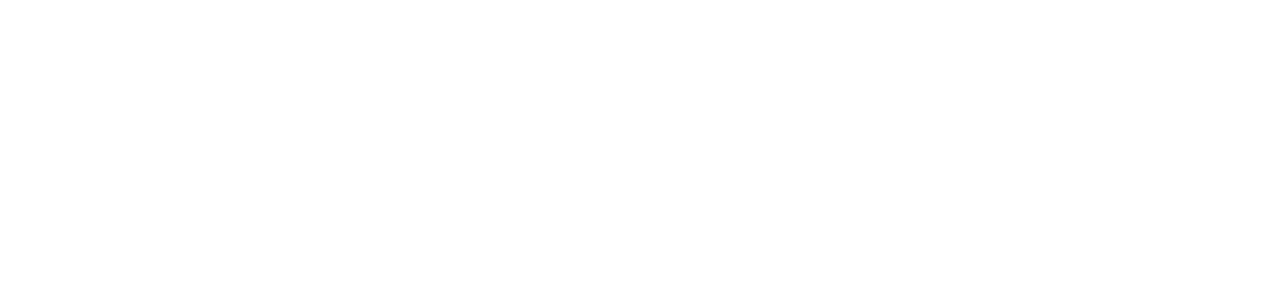
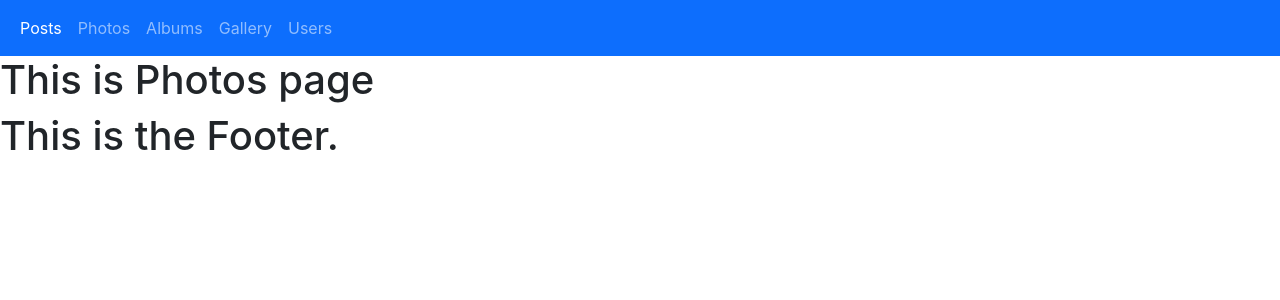
Before and after one commit to sumon766/react-blog, a React (Create React App) app: page /Photos in a window 1280 px wide. Before the commit this address had no page. Shown: the top 300 px of the page. Built offline with nearby package versions, Linux system fonts and the light colour scheme.

Commit message:
Update Header and add menu with links

```diff
--- a/public/index.html
+++ b/public/index.html
@@ -25,6 +25,12 @@
       Learn how to configure a non-root public URL by running `npm run build`.
     -->
     <title>React App</title>
+
+    <!-- Custom CSS, JS & Fonts Links -->
+    <!-- Bootstrap 5 CSS -->
+    <link href="https://cdn.jsdelivr.net/npm/bootstrap@5.3.2/dist/css/bootstrap.min.css" rel="stylesheet">
+    <!-- Latest compiled JavaScript -->
+    <script src="https://cdn.jsdelivr.net/npm/bootstrap@5.3.2/dist/js/bootstrap.bundle.min.js"></script>
   </head>
   <body>
     <noscript>You need to enable JavaScript to run this app.</noscript>
--- a/src/App.js
+++ b/src/App.js
@@ -1,6 +1,10 @@
 import { BrowserRouter, Routes, Route } from 'react-router-dom';
 import Layout from './components/Layout';
 import Posts from './components/Posts';
+import Users from './components/Users';
+import Albums from './components/Albums';
+import Photos from './components/Photos';
+import Gallery from './components/Gallery';
 
 function App() {
   return (
@@ -8,6 +12,10 @@
       <Routes>
         <Route path="/" element={<Layout />}>
           <Route index element={<Posts />} />
+          <Route path="/users" element={<Users />} />
+          <Route path="/albums" element={<Albums />} />
+          <Route path="/Photos" element={<Photos />} />
+          <Route path="/gallery" element={<Gallery />} />
         </Route>
       </Routes>
     </BrowserRouter>
--- a/src/components/Header.js
+++ b/src/components/Header.js
@@ -1,7 +1,39 @@
+import { Link } from "react-router-dom";
+
 const Header = () => (
-    <div className="header">
-        <h1>This is the Header</h1>
-    </div>
+  <div className="header">
+    <nav class="navbar navbar-expand-sm bg-primary navbar-dark">
+      <div class="container-fluid">
+        <ul class="navbar-nav">
+          <li class="nav-item">
+            <Link class="nav-link active" to="/">
+              Posts
+            </Link>
+          </li>
+          <li class="nav-item">
+            <Link class="nav-link" to="/photos">
+              Photos
+            </Link>
+          </li>
+          <li class="nav-item">
+            <Link class="nav-link" to="/albums">
+              Albums
+            </Link>
+          </li>
+          <li class="nav-item">
+            <Link class="nav-link" to="/gallery">
+              Gallery
+            </Link>
+          </li>
+          <li class="nav-item">
+            <Link class="nav-link" to="/users">
+              Users
+            </Link>
+          </li>
+        </ul>
+      </div>
+    </nav>
+  </div>
 );
 
 export default Header;
--- a/src/components/Photos.js
+++ b/src/components/Photos.js
@@ -0,0 +1,5 @@
+const Photos = () => (
+    <h1>This is Photos page</h1>
+);
+
+export default Photos;
```
